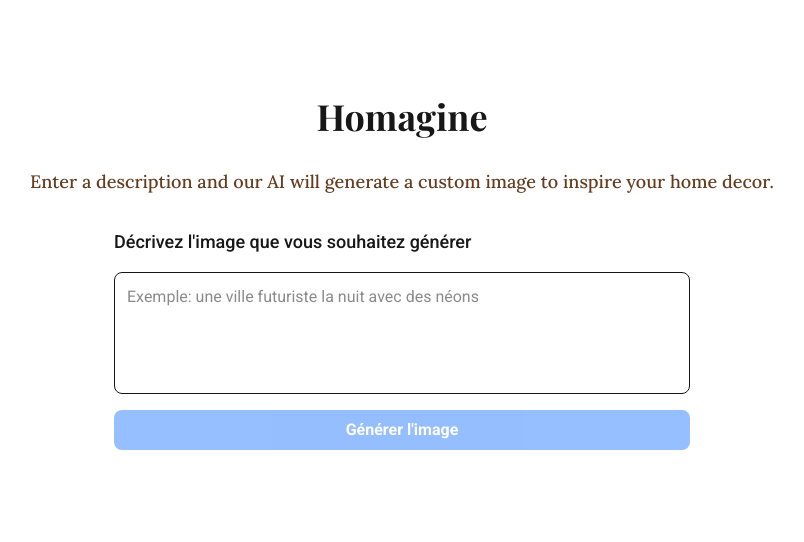
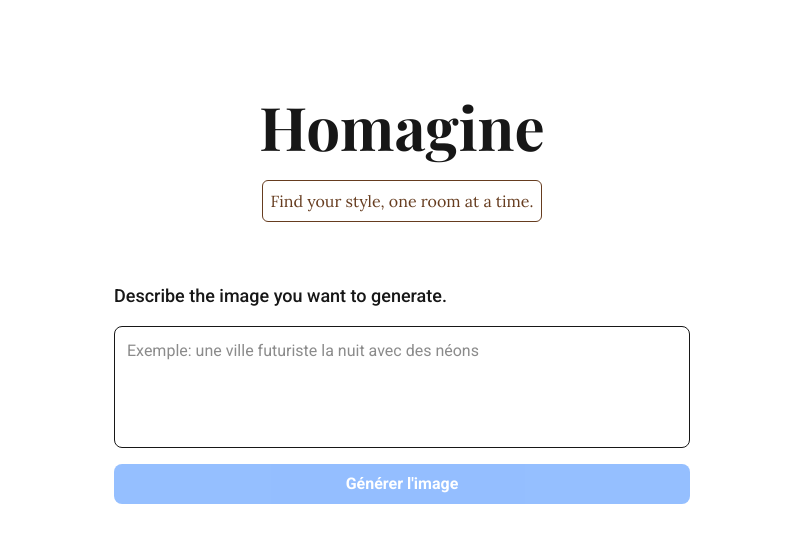
Before and after one commit to DavidCazalCollados/ai-image-generator, a Next.js app: page / in a window 1280 px wide. Shown: the top 542 px of the page, without its empty margins (238-1042 px from the left). Built offline with nearby package versions, Linux system fonts and the light colour scheme.

Commit message:
some details changed

```diff
--- a/src/app/components/PromptInput.tsx
+++ b/src/app/components/PromptInput.tsx
@@ -19,8 +19,8 @@ export default function PromptInput({ onGenerate, isLoading }: PromptInputProps)
   return (
     <form onSubmit={handleSubmit} className="w-full max-w-xl">
       <div className="flex flex-col space-y-4">
-        <label htmlFor="prompt" className="text-lg font-medium">
-          Décrivez l&apos;image que vous souhaitez générer
+        <label htmlFor="prompt" className="font-medium text-lg">
+          Describe the image you want to generate.
         </label>
         <textarea
           id="prompt"
--- a/src/app/globals.css
+++ b/src/app/globals.css
@@ -16,7 +16,7 @@
 @media (prefers-color-scheme: dark) {
   :root {
     --background: rgb(231 222 213);
-    --foreground: #1d1d1b;
+    --foreground: #353535;
   }
 }
 
@@ -33,5 +33,5 @@ h1 {
 .subtext {
   color: var(--color-subtext);
   font-family: var(--font-subtext);
-  font-weight: 500;
+  font-weight: 400;
 }
--- a/src/app/page.tsx
+++ b/src/app/page.tsx
@@ -2,12 +2,14 @@ import ImageGenerator from './components/ImageGenerator';
 
 export default function Home() {
   return (
-    <main className="flex min-h-screen flex-col items-center justify-between p-6 md:p-24">
-      <div className="flex flex-col items-center max-w-5xl w-full space-y-8">
-        <h1 className="text-4xl font-bold text-center">Homagine</h1>
-        <p className="text-lg text-center subtext font-normal">
-        Enter a description and our AI will generate a custom image to inspire your home decor.
-        </p>
+    <main className="flex min-h-screen flex-col items-center justify-between px-8 py-13 sm:p-6 md:p-24">
+      <div className="flex flex-col items-center max-w-5xl w-full space-y-13 sm:space-y-15">
+        <div className="flex flex-col items-center max-w-5xl w-full space-y-5 sm:space-y-6">
+          <h1 className="sm:text-6xl text-5xl font-bold text-center">Homagine</h1>
+          <p className="border rounded-md p-2 text-md text-justify sm:text-center subtext font-normal">
+            Find your style, one room at a time.
+          </p>
+        </div>
         <ImageGenerator />
       </div>
     </main>
```
